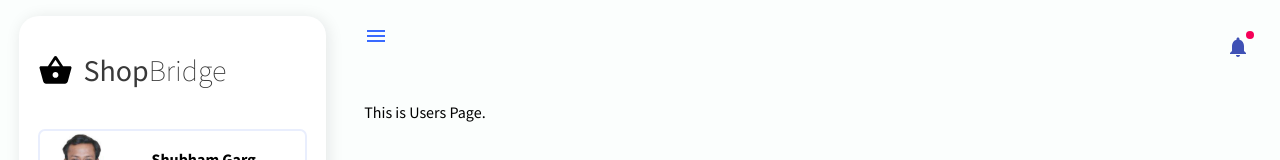
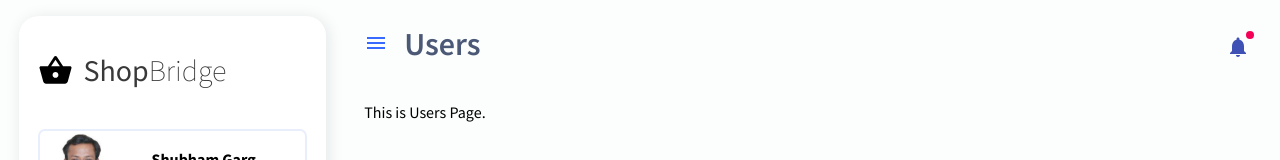
Before and after one commit to shbhmgarg/shop-bridge-admin, a React (Create React App) app: page / in a window 1280 px wide. Both pictures are taken after a click on the item "Users". Shown: the top 160 px of the page. Built offline with nearby package versions, Linux system fonts and the light colour scheme.

Commit message:
change header text

```diff
--- a/src/components/layout/header/Header.js
+++ b/src/components/layout/header/Header.js
@@ -25,9 +25,13 @@ const Header = () => {
               <p>Add new product</p>{" "}
             </>
           ) : pathname.includes("/product/") ? (
-            <>
               <h1>Edit Product</h1>
-            </>
+          ) : pathname === ("/") ? (
+              <h1>Home</h1>
+          ) : pathname === ("/users") ? (
+              <h1>Users</h1>
+          ) : pathname === ("/settings") ? (
+              <h1>Settings</h1>
           ) : (
             ""
           )}
```
